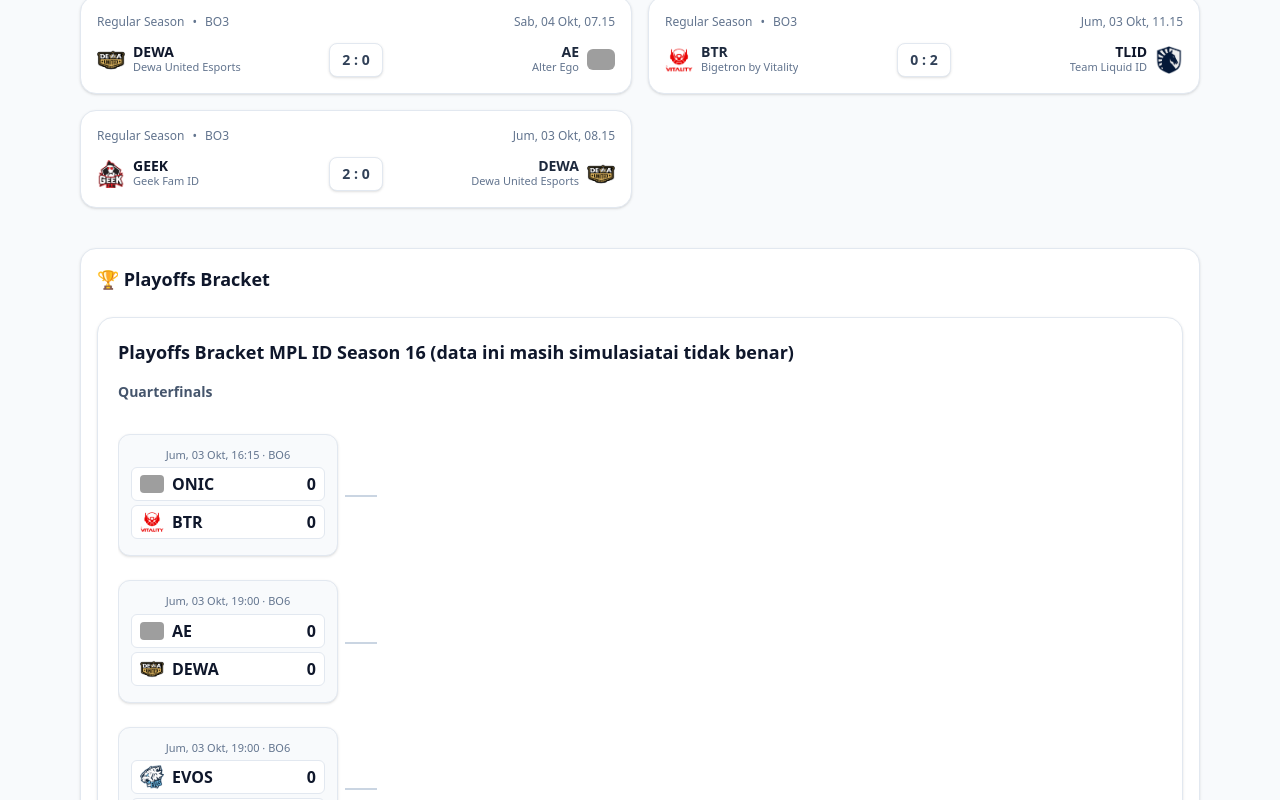
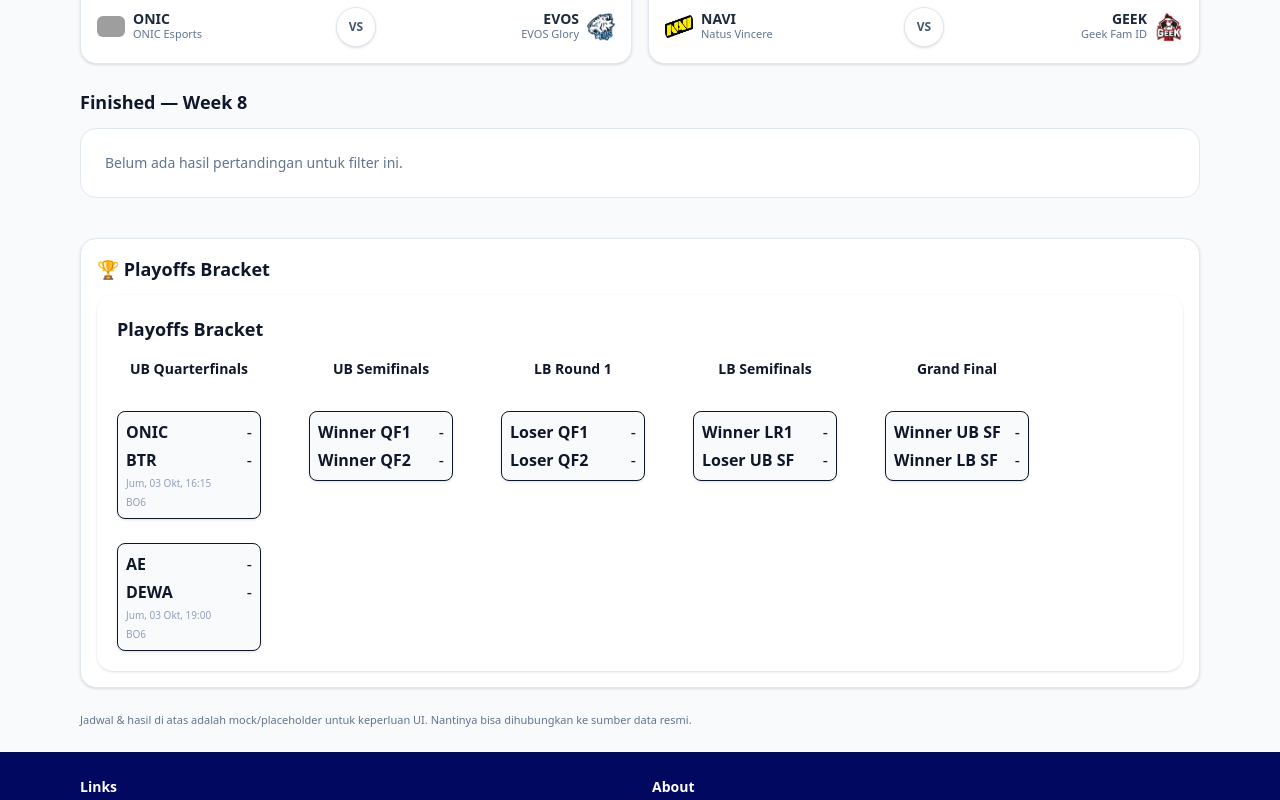
Before and after one commit to rian113-art/mlbb_fanbase_dashboard, a Next.js app: page /schedule in a window 1280 px wide. Shown: the part 620-1420 px from the top of the page. Built offline with nearby package versions, Linux system fonts and the light colour scheme; grey boxes are pictures that could not be loaded.

Commit message:
pesan update

```diff
--- a/src/app/_matches.ts
+++ b/src/app/_matches.ts
@@ -115,7 +115,7 @@
     // Mingu, 05 Okt
   { id: "w7-d3-m1", dateISO: "2025-10-05T14:15:00+07:00", stage: "Regular Season", bo: "BO3", home: "RRQ", away: "GEEK", status: "finished", score: { home: 0, away: 2 }  },
   { id: "w7-d3-m2", dateISO: "2025-10-05T17:15:00+07:00", stage: "Regular Season", bo: "BO3", home: "NAVI",  away: "BTR",  status: "finished", score: { home: 0, away: 2 }  },
-  { id: "w7-d3-m3", dateISO: "2025-10-05T20:15:00+07:00", stage: "Regular Season", bo: "BO3", home: "TLID",  away: "EVOS",  status: "upcoming" },
+  { id: "w7-d3-m3", dateISO: "2025-10-05T20:15:00+07:00", stage: "Regular Season", bo: "BO3", home: "TLID",  away: "EVOS",  status: "finished", score: { home: 1, away: 2 } },
 
         // ======================
   // WEEK 8 — 10–12 Oktober 2025
--- a/src/app/components/PlayoffBracket.tsx
+++ b/src/app/components/PlayoffBracket.tsx
@@ -4,91 +4,65 @@
 import { PLAYOFF_MATCHES, type PlayoffMatch } from "../schedule/_playoffMatches";
 
 export default function PlayoffBracket() {
-  // Ambil semua round unik dari data
-  const rounds = Array.from(new Set(PLAYOFF_MATCHES.map((m) => m.round)));
+  const upperMatches = PLAYOFF_MATCHES.filter((m) => m.bracket === "Upper");
+  const lowerMatches = PLAYOFF_MATCHES.filter((m) => m.bracket === "Lower");
+  const finals = PLAYOFF_MATCHES.filter((m) => m.stage === "Grand Final");
+
+  const renderMatch = (match: PlayoffMatch) => {
+    const homeScore = match.score?.home ?? "-";
+    const awayScore = match.score?.away ?? "-";
+
+    return (
+      <div key={match.id} className="relative flex flex-col gap-1 p-2 border rounded-lg bg-slate-50 shadow-sm w-36">
+        <div className="flex justify-between">
+          <span className="font-semibold truncate">{match.home}</span>
+          <span>{homeScore}</span>
+        </div>
+        <div className="flex justify-between">
+          <span className="font-semibold truncate">{match.away}</span>
+          <span>{awayScore}</span>
+        </div>
+        {match.datetime && <div className="text-[10px] text-slate-400">{match.datetime}</div>}
+        {match.format && <div className="text-[10px] text-slate-400">{match.format}</div>}
+      </div>
+    );
+  };
+
+  const renderBracketColumn = (matches: PlayoffMatch[], label: string) => (
+    <div className="flex flex-col items-center gap-6">
+      <h3 className="text-sm font-semibold mb-2">{label}</h3>
+      {matches.map(renderMatch)}
+    </div>
+  );
 
   return (
-    <section className="p-5 bg-white rounded-2xl border border-slate-200 shadow-sm mt-6">
-      <h2 className="text-lg font-semibold mb-4">Playoffs Bracket MPL ID Season 16 (data ini masih simulasiatai tidak benar)</h2>
+    <section className="p-5 bg-white shadow-sm rounded-2xl overflow-x-auto">
+      <h2 className="text-lg font-semibold mb-4">Playoffs Bracket</h2>
 
-      <div className="overflow-x-auto">
-        <div className="flex gap-8 min-w-[900px]">
-          {rounds.map((round) => {
-            const matches = PLAYOFF_MATCHES.filter((m) => m.round === round);
+      <div className="flex items-start gap-12">
+        {/* Upper Bracket */}
+        {renderBracketColumn(
+          upperMatches.filter((m) => m.round === "Quarterfinals"),
+          "UB Quarterfinals"
+        )}
+        {renderBracketColumn(
+          upperMatches.filter((m) => m.round === "Semifinals"),
+          "UB Semifinals"
+        )}
 
-            return (
-              <div key={round} className="flex flex-col gap-6 min-w-[220px]">
-                <h3 className="text-sm font-semibold text-slate-600 mb-2">{round}</h3>
-                {matches.map((m) => (
-                  <MatchCard key={m.id} match={m} />
-                ))}
-              </div>
-            );
-          })}
-        </div>
+        {/* Lower Bracket */}
+        {renderBracketColumn(
+          lowerMatches.filter((m) => m.round.includes("Round")),
+          "LB Round 1"
+        )}
+        {renderBracketColumn(
+          lowerMatches.filter((m) => m.round.includes("Semifinals")),
+          "LB Semifinals"
+        )}
+
+        {/* Grand Final */}
+        {renderBracketColumn(finals, "Grand Final")}
       </div>
-
-      <p className="text-[11px] text-slate-500 mt-4">
-        Geser ke kanan untuk melihat seluruh bracket (atau miringkan layar di HP).
-      </p>
     </section>
   );
 }
-
-function MatchCard({ match }: { match: PlayoffMatch & { datetime?: string; format?: string } }) {
-  const winner =
-    match.score.home > match.score.away
-      ? match.home
-      : match.score.away > match.score.home
-      ? match.away
-      : "";
-
-  return (
-    <div className="relative border border-slate-200 rounded-xl bg-slate-50 p-3 shadow-sm w-[220px]">
-      {/* Garis koneksi ke round berikutnya */}
-      <div className="absolute top-1/2 right-[-40px] w-8 h-[2px] bg-slate-300"></div>
-
-      {/* Tampilkan info jadwal */}
-      {match.datetime && match.format && (
-        <div className="text-[11px] text-slate-500 mb-1 text-center">
-          {match.datetime} · {match.format}
-        </div>
-      )}
-
-      <TeamRow team={match.home} isWinner={winner === match.home} score={match.score.home} />
-      <TeamRow team={match.away} isWinner={winner === match.away} score={match.score.away} />
-    </div>
-  );
-}
-
-function TeamRow({
-  team,
-  isWinner,
-  score,
-}: {
-  team: string;
-  isWinner: boolean;
-  score: number;
-}) {
-  const teamLogo = `/logos/${team}.png`;
-
-  return (
-    <div
-      className={`flex items-center justify-between gap-2 p-1 px-2 rounded-md mb-1 ${
-        isWinner ? "bg-yellow-100 border border-yellow-400" : "bg-white border border-slate-200"
-      }`}
-    >
-      <div className="flex items-center gap-2">
-        <Image
-          src={teamLogo}
-          alt={team}
-          width={24}
-          height={24}
-          className="rounded-sm object-contain"
-        />
-        <span className="font-semibold">{team}</span>
-      </div>
-      <span className="font-bold">{score}</span>
-    </div>
-  );
-}
--- a/src/app/schedule/_playoffMatches.ts
+++ b/src/app/schedule/_playoffMatches.ts
@@ -1,32 +1,97 @@
+// src/app/schedule/_playoffMatches.ts
+
 export interface PlayoffMatch {
   id: string;
-  stage: string;
+  stage: "Upper Bracket" | "Lower Bracket" | "Grand Final";
   round: string;
   home: string;
   away: string;
-  score: {
+  score?: {
     home: number;
     away: number;
   };
   status: "finished" | "upcoming";
-
-  // Tambahan baru
   datetime?: string; // misal "Jum, 03 Okt, 16:15"
   format?: string;   // misal "BO6"
+  bracket: "Upper" | "Lower";
 }
 
+export const PLAYOFF_MATCHES: PlayoffMatch[] = [
+  // =========================
+  // Upper Bracket Quarterfinals
+  // =========================
+  {
+    id: "1",
+    stage: "Upper Bracket",
+    round: "Quarterfinals",
+    home: "ONIC",
+    away: "BTR",
+    status: "upcoming",
+    datetime: "Jum, 03 Okt, 16:15",
+    format: "BO6",
+    bracket: "Upper",
+  },
+  {
+    id: "2",
+    stage: "Upper Bracket",
+    round: "Quarterfinals",
+    home: "AE",
+    away: "DEWA",
+    status: "upcoming",
+    datetime: "Jum, 03 Okt, 19:00",
+    format: "BO6",
+    bracket: "Upper",
+  },
 
-export const PLAYOFF_MATCHES: PlayoffMatch[] = [
-  // Quarterfinals
-  { id: "1", stage: "Playoff", round: "Quarterfinals", home: "ONIC", away: "BTR", score: { home: 0, away: 0 }, status: "finished", datetime: "Jum, 03 Okt, 16:15", format: "BO6" },
-  { id: "2", stage: "Playoff", round: "Quarterfinals", home: "AE", away: "DEWA", score: { home: 0, away: 0 }, status: "finished", datetime: "Jum, 03 Okt, 19:00", format: "BO6" },
-  { id: "3", stage: "Playoff", round: "Quarterfinals", home: "EVOS", away: "RRQ", score: { home: 0, away: 0 }, status: "finished", datetime: "Jum, 03 Okt, 19:00", format: "BO6" },
+  // =========================
+  // Upper Bracket Semifinals - masih placeholder
+  // =========================
+  {
+    id: "3",
+    stage: "Upper Bracket",
+    round: "Semifinals",
+    home: "Winner QF1",
+    away: "Winner QF2",
+    status: "upcoming",
+    bracket: "Upper",
+  },
 
+  // =========================
+  // Lower Bracket Round 1 - placeholder
+  // =========================
+  {
+    id: "4",
+    stage: "Lower Bracket",
+    round: "Lower Round 1",
+    home: "Loser QF1",
+    away: "Loser QF2",
+    status: "upcoming",
+    bracket: "Lower",
+  },
 
+  // =========================
+  // Lower Bracket Semifinals - placeholder
+  // =========================
+  {
+    id: "5",
+    stage: "Lower Bracket",
+    round: "Lower Semifinals",
+    home: "Winner LR1",
+    away: "Loser UB SF",
+    status: "upcoming",
+    bracket: "Lower",
+  },
 
-  // Semifinals
-
-
-  // Final
-
+  // =========================
+  // Grand Final - placeholder
+  // =========================
+  {
+    id: "6",
+    stage: "Grand Final",
+    round: "Final",
+    home: "Winner UB SF",
+    away: "Winner LB SF",
+    status: "upcoming",
+    bracket: "Upper", // bisa Upper untuk Grand Final
+  },
 ];
--- a/src/app/standings/PlayoffPerformanceChart.tsx
+++ b/src/app/standings/PlayoffPerformanceChart.tsx
@@ -11,12 +11,13 @@
   Tooltip,
 } from "recharts";
 
-// ✅ Pastikan path dan huruf besar-kecil sesuai nama file kamu
 import { PLAYOFF_MATCHES, type PlayoffMatch } from "../schedule/_playoffMatches";
 import { type Team } from "../_data";
 
+// Semua tim yang mungkin bertanding
 const TEAMS: Team[] = ["ONIC", "RRQ", "EVOS", "TLID", "GEEK", "AE", "NAVI", "BTR", "DEWA"];
 
+// Warna tiap tim
 const COLORS: Record<Team, string> = {
   ONIC: "#FFD700",
   RRQ: "#888888",
@@ -31,28 +32,36 @@
 
 export default function PlayoffPerformanceChart() {
   const { data, yMax } = useMemo(() => {
+    // Ambil semua match finished
     const finished = PLAYOFF_MATCHES.filter(
       (m: PlayoffMatch) =>
-        m.stage === "Playoff" && m.status === "finished" && !!m.score
+        ["Upper Bracket", "Lower Bracket", "Grand Final"].includes(m.stage) &&
+        m.status === "finished" &&
+        !!m.score
     );
 
-    const rounds = [...new Set(finished.map((m: PlayoffMatch) => m.round ?? "R1"))];
+    // Urutkan round unik berdasarkan nama round
+    const rounds = [...new Set(finished.map((m) => m.round ?? "R1"))];
 
+    // Buat data chart per round
     const rows: any[] = [];
     rounds.forEach((r, i) => {
       const row: any = { round: `R${i + 1}` };
       TEAMS.forEach((t) => {
         const prev = i > 0 ? (rows[i - 1]?.[t] as number) ?? 0 : 0;
+        // Hitung kemenangan di round ini
         const won = finished.filter(
-          (m: PlayoffMatch) =>
-            (m.home === t && m.score.home > m.score.away && m.round === r) ||
-            (m.away === t && m.score.away > m.score.home && m.round === r)
+          (m) =>
+            m.round === r &&
+            ((m.home === t && m.score!.home > m.score!.away) ||
+              (m.away === t && m.score!.away > m.score!.home))
         ).length;
         row[t] = prev + won;
       });
       rows.push(row);
     });
 
+    // Nilai maksimal untuk YAxis
     const lastRow = rows[rows.length - 1] ?? {};
     const top = Math.max(...TEAMS.map((t) => Number(lastRow[t] ?? 0)), 1);
 
--- a/src/app/standings/PlayoffStandings.tsx
+++ b/src/app/standings/PlayoffStandings.tsx
@@ -1,17 +1,20 @@
 "use client";
 
+import { useMemo } from "react";
 import Image from "next/image";
-import { useMemo } from "react";
-import { MATCHES, type MatchItem } from "../_matches";
+import { PLAYOFF_MATCHES, type PlayoffMatch } from "../schedule/_playoffMatches";
 import { TEAM_FULLNAME, type Team } from "../_data";
 
-/**
- * Komponen: Tabel peringkat khusus babak Playoffs
- * Desain & logika sama seperti tabel regular season, tapi filter datanya dari babak playoffs saja.
- */
 export default function PlayoffStandings() {
   const rows = useMemo(() => {
-    const teams: Team[] = ["ONIC","RRQ","EVOS","TLID","GEEK","AE","NAVI","BTR","DEWA"];
+    // Ambil match playoffs
+    const playoffMatches = PLAYOFF_MATCHES;
+
+    // Ambil semua tim yang bermain di playoff
+    const teams = Array.from(
+      new Set(playoffMatches.flatMap((m) => [m.home, m.away]))
+    ).filter(isTeam);
+
     const acc = new Map<Team, any>();
     teams.forEach((t) =>
       acc.set(t, {
@@ -26,24 +29,23 @@
       })
     );
 
-    // hanya ambil match playoffs
-    const playoffMatches = MATCHES.filter(
-      (m) => m.stage === "Playoff" && m.status === "finished" && m.score
-    );
+    // Hitung stats hanya untuk match finished
+    playoffMatches.forEach((m) => {
+      if (!isTeam(m.home) || !isTeam(m.away)) return;
+      if (m.status !== "finished" || !m.score) return;
 
-    playoffMatches.forEach((m: MatchItem) => {
       const home = acc.get(m.home)!;
       const away = acc.get(m.away)!;
 
       home.matches += 1;
       away.matches += 1;
 
-      home.gamesWon += m.score!.home;
-      home.gamesLost += m.score!.away;
-      away.gamesWon += m.score!.away;
-      away.gamesLost += m.score!.home;
+      home.gamesWon += m.score.home;
+      home.gamesLost += m.score.away;
+      away.gamesWon += m.score.away;
+      away.gamesLost += m.score.home;
 
-      if (m.score!.home > m.score!.away) {
+      if (m.score.home > m.score.away) {
         home.wins += 1;
         away.losses += 1;
       } else {
@@ -54,6 +56,7 @@
 
     acc.forEach((r) => (r.gameDiff = r.gamesWon - r.gamesLost));
 
+    // Sorting
     return Array.from(acc.values()).sort((a, b) => {
       if (b.wins !== a.wins) return b.wins - a.wins;
       if (b.gameDiff !== a.gameDiff) return b.gameDiff - a.gameDiff;
@@ -77,10 +80,21 @@
             <th className="py-2 text-center hidden md:table-cell">M</th>
             <th className="py-2 text-center hidden md:table-cell">GW</th>
             <th className="py-2 text-center hidden md:table-cell">GL</th>
+            <th className="py-2 text-center hidden md:table-cell">Jadwal</th>
+            <th className="py-2 text-center hidden md:table-cell">Format</th>
           </tr>
         </thead>
         <tbody>
-          {rows.map((r, i) => (
+          {rows.map((r, i) => {
+            // Ambil semua match untuk tim ini
+            const teamMatches = PLAYOFF_MATCHES.filter(
+              (m) => m.home === r.team || m.away === r.team
+            );
+
+            // Ambil info jadwal & format dari match terakhir
+            const lastMatch = teamMatches[teamMatches.length - 1];
+
+            return (
               <tr key={r.team} className="border-b border-slate-100">
                 <td className="py-2 text-slate-500">{i + 1}</td>
                 <td className="py-2 flex items-center gap-2">
@@ -98,15 +112,22 @@
                 </td>
                 <td className="py-2 text-center font-semibold">{r.wins}</td>
                 <td className="py-2 text-center">{r.losses}</td>
-              <td className={`py-2 text-center ${r.gameDiff >= 0 ? "text-emerald-600" : "text-rose-600"}`}>
+                <td
+                  className={`py-2 text-center ${
+                    r.gameDiff >= 0 ? "text-emerald-600" : "text-rose-600"
+                  }`}
+                >
                   {r.gameDiff >= 0 ? "+" : ""}
                   {r.gameDiff}
                 </td>
                 <td className="py-2 text-center hidden md:table-cell">{r.matches}</td>
                 <td className="py-2 text-center hidden md:table-cell">{r.gamesWon}</td>
                 <td className="py-2 text-center hidden md:table-cell">{r.gamesLost}</td>
+                <td className="py-2 text-center hidden md:table-cell">{lastMatch?.datetime ?? "-"}</td>
+                <td className="py-2 text-center hidden md:table-cell">{lastMatch?.format ?? "-"}</td>
               </tr>
-          ))}
+            );
+          })}
         </tbody>
       </table>
 
@@ -116,3 +137,8 @@
     </section>
   );
 }
+
+// Helper type guard
+function isTeam(t: string): t is Team {
+  return ["ONIC","RRQ","EVOS","AE","DEWA","BTR"].includes(t);
+}
```
Lines whose indentation alone changed are shown as unchanged.
